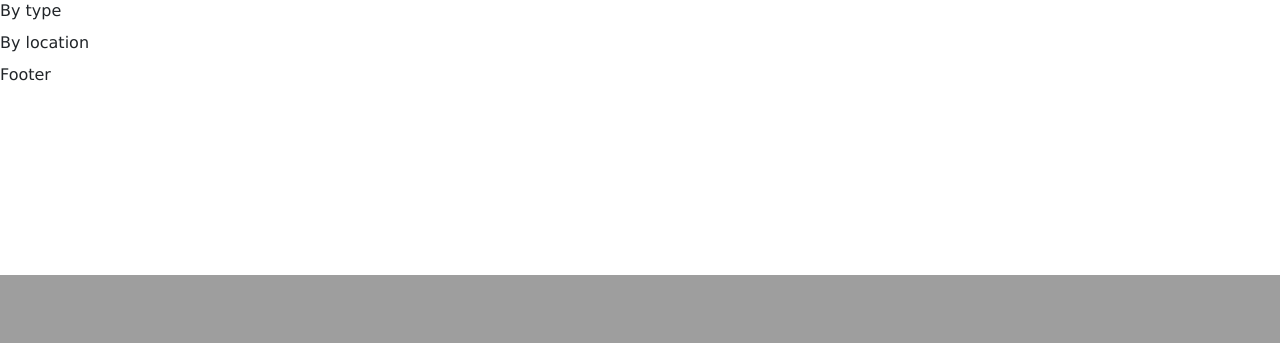
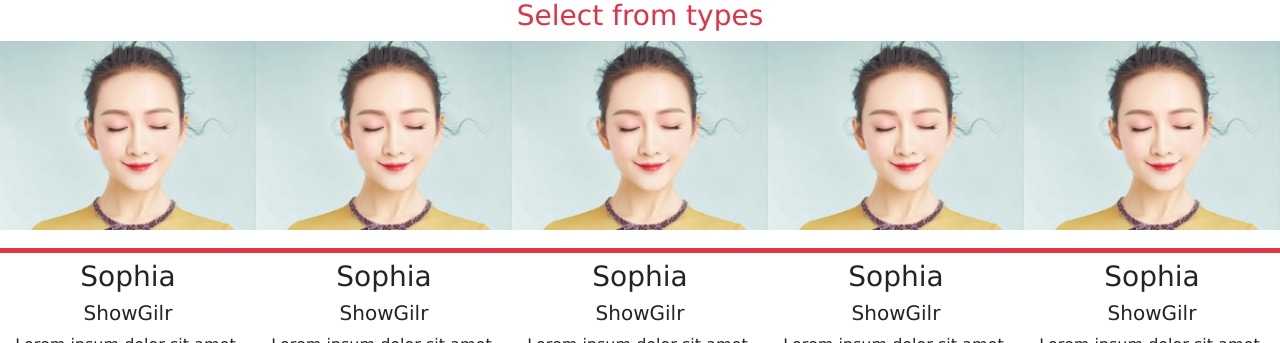
Before and after one commit to stevejuUCL/RestaurantReviewsGroupF, a PHP site: page / in a window 1280 px wide. Shown: the part 525-868 px from the top of the page. Before the commit the page ends 800 px from the top, so only its background shows below. Run offline with PHP 8.4, Linux system fonts and the light colour scheme; some libraries are stand-ins or nearby versions.

Commit message:
17/02/2019

```diff
--- a/RestaurantReview/css/homeStyle.css
+++ b/RestaurantReview/css/homeStyle.css
@@ -1,3 +1,12 @@
+
+
+* {
+    box-sizing: border-box;
+}
+
+body {
+    font-family: Verdana, sans-serif;
+}
 
 .navBar input[type=text] {
     float: right;
@@ -33,15 +42,6 @@
     .navBar input[type=text] {
         border: 1px solid #ccc;
     }
-}
-
-
-* {
-    box-sizing: border-box;
-}
-
-body {
-    font-family: Verdana, sans-serif;
 }
 
 .mySlides {
@@ -110,7 +110,8 @@ img {
 .searchBackground {
     width: 100%;
     height: 450px;
-
+    object-fit: cover;
+    object-position: top;
 }
 
 .searchBar {
@@ -168,9 +169,27 @@ img {
     text-decoration: none;
 }
 
-.searchBackground{
+.title{
+    color: #dc3545;
+    text-align: center;
+}
 
-    object-fit: cover;
-    object-position: top;
+.single-member{width: 20%; float: left; margin: 0px; background-color: #fff; text-align: center; position: relative;}
+.member-image img{max-width: 100%; vertical-align: middle;}
+.social-touch a{display: inline-block; width: 27px; height: 26px; vertical-align: middle; margin: 0 2px; background-image: url(../images/social-icons.png); background-repeat: no-repeat; opacity: 0.7; transition: 0.3s;}
+.social-touch a:hover{opacity: 1; transition: 0.3s;}
+.fb-touch{background-position: 0 0;}
+.tweet-touch{background-position: -35px 0;}
+.linkedin-touch{background-position: -71px 0;}
+.icon-colored .fb-touch{background-position: 0 -27px;}
+.icon-colored .tweet-touch{background-position: -35px -27px;}
+.icon-colored .linkedin-touch{background-position: -71px -27px;}
 
-}
+
+.effect-2{max-height: 302px; min-height: 302px; overflow: hidden;}
+.effect-2 h3{padding-top: 7px; line-height: 33px;}
+.effect-2 .member-image{border-bottom: 5px solid #dc3545; height: 212px; overflow: hidden; width: 100%; transition: 0.4s; display: inline-block; float: none; vertical-align: middle;}
+.effect-2 .member-info{transition: 0.4s;}
+.effect-2 .member-image img{width: 100%; vertical-align: bottom;}
+.effect-2 .social-touch{background-color: #dc3545; float: left; left: 0; bottom: 0; overflow: hidden; padding: 5px 0; width: 100%; transition: 0.4s;}
+.effect-2:hover .member-image{height: 81px; transition: 0.4s;}
--- a/RestaurantReview/index.html
+++ b/RestaurantReview/index.html
@@ -35,13 +35,85 @@
     <span><input class = "searchBar form-control mr-sm-2" placeholder="Search..." type="search"><input class="searchButton btn btn-outline-light" type="submit" value="Search"></span>
 </div>
 <div>
-    <label>By type</label>
+    <h3 class="title">Select from types</h3>
 </div>
 <div>
-    <label>By location</label>
+    <div class="single-member effect-2">
+        <div class="member-image">
+            <img alt="Member" src="img/member_270x210.jpg">
+        </div>
+        <div class="member-info">
+            <h3>Sophia</h3>
+            <h5>ShowGilr</h5>
+            <p>Lorem ipsum dolor sit amet, consectetur adipiscing elit, sed do eiusmod tempor incididunt ut labore et dolore magna aliqua.</p>
+            <div class="social-touch">
+                <a class="fb-touch" href="#"></a>
+                <a class="tweet-touch" href="#"></a>
+                <a class="linkedin-touch" href="#"></a>
+            </div>
+        </div>
+    </div>
+    <div class="single-member effect-2">
+        <div class="member-image">
+            <img alt="Member" src="img/member_270x210.jpg">
+        </div>
+        <div class="member-info">
+            <h3>Sophia</h3>
+            <h5>ShowGilr</h5>
+            <p>Lorem ipsum dolor sit amet, consectetur adipiscing elit, sed do eiusmod tempor incididunt ut labore et dolore magna aliqua.</p>
+            <div class="social-touch">
+                <a class="fb-touch" href="#"></a>
+                <a class="tweet-touch" href="#"></a>
+                <a class="linkedin-touch" href="#"></a>
+            </div>
+        </div>
+    </div>
+    <div class="single-member effect-2">
+        <div class="member-image">
+            <img alt="Member" src="img/member_270x210.jpg">
+        </div>
+        <div class="member-info">
+            <h3>Sophia</h3>
+            <h5>ShowGilr</h5>
+            <p>Lorem ipsum dolor sit amet, consectetur adipiscing elit, sed do eiusmod tempor incididunt ut labore et dolore magna aliqua.</p>
+            <div class="social-touch">
+                <a class="fb-touch" href="#"></a>
+                <a class="tweet-touch" href="#"></a>
+                <a class="linkedin-touch" href="#"></a>
+            </div>
+        </div>
+    </div>
+    <div class="single-member effect-2">
+        <div class="member-image">
+            <img alt="Member" src="img/member_270x210.jpg">
+        </div>
+        <div class="member-info">
+            <h3>Sophia</h3>
+            <h5>ShowGilr</h5>
+            <p>Lorem ipsum dolor sit amet, consectetur adipiscing elit, sed do eiusmod tempor incididunt ut labore et dolore magna aliqua.</p>
+            <div class="social-touch">
+                <a class="fb-touch" href="#"></a>
+                <a class="tweet-touch" href="#"></a>
+                <a class="linkedin-touch" href="#"></a>
+            </div>
+        </div>
+    </div>
+    <div class="single-member effect-2">
+        <div class="member-image">
+            <img alt="Member" src="img/member_270x210.jpg">
+        </div>
+        <div class="member-info">
+            <h3>Sophia</h3>
+            <h5>ShowGilr</h5>
+            <p>Lorem ipsum dolor sit amet, consectetur adipiscing elit, sed do eiusmod tempor incididunt ut labore et dolore magna aliqua.</p>
+            <div class="social-touch">
+                <a class="fb-touch" href="#"></a>
+                <a class="tweet-touch" href="#"></a>
+                <a class="linkedin-touch" href="#"></a>
+            </div>
+        </div>
+    </div>
 </div>
-<div>
-    <label>Footer</label>
-</div>
+
 </body>
 </html>
```
Also changed, not shown: RestaurantReview/img/member_140x145.jpg (added), RestaurantReview/img/member_270x210.jpg (added), RestaurantReview/img/social-icons.png (added).
